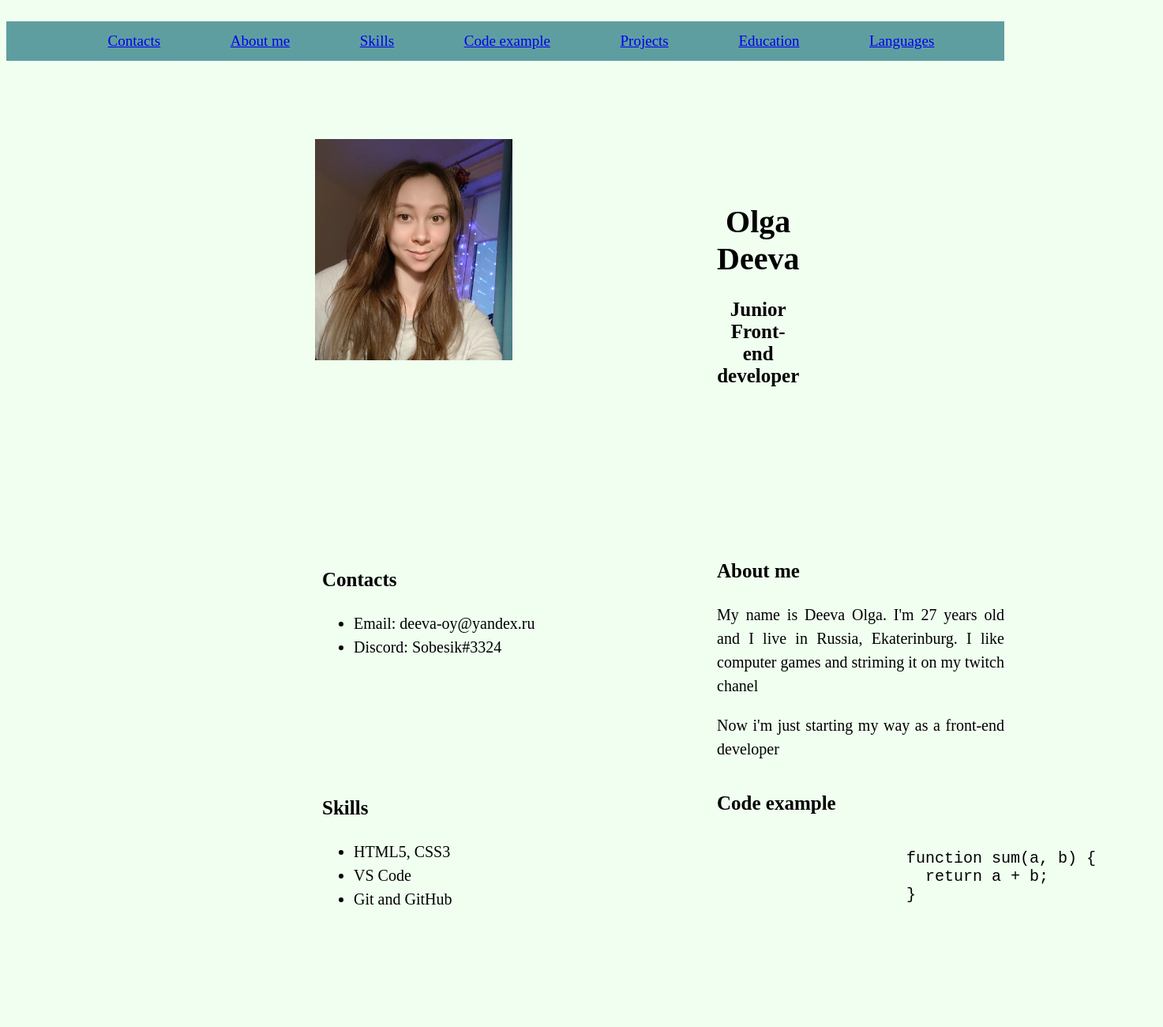
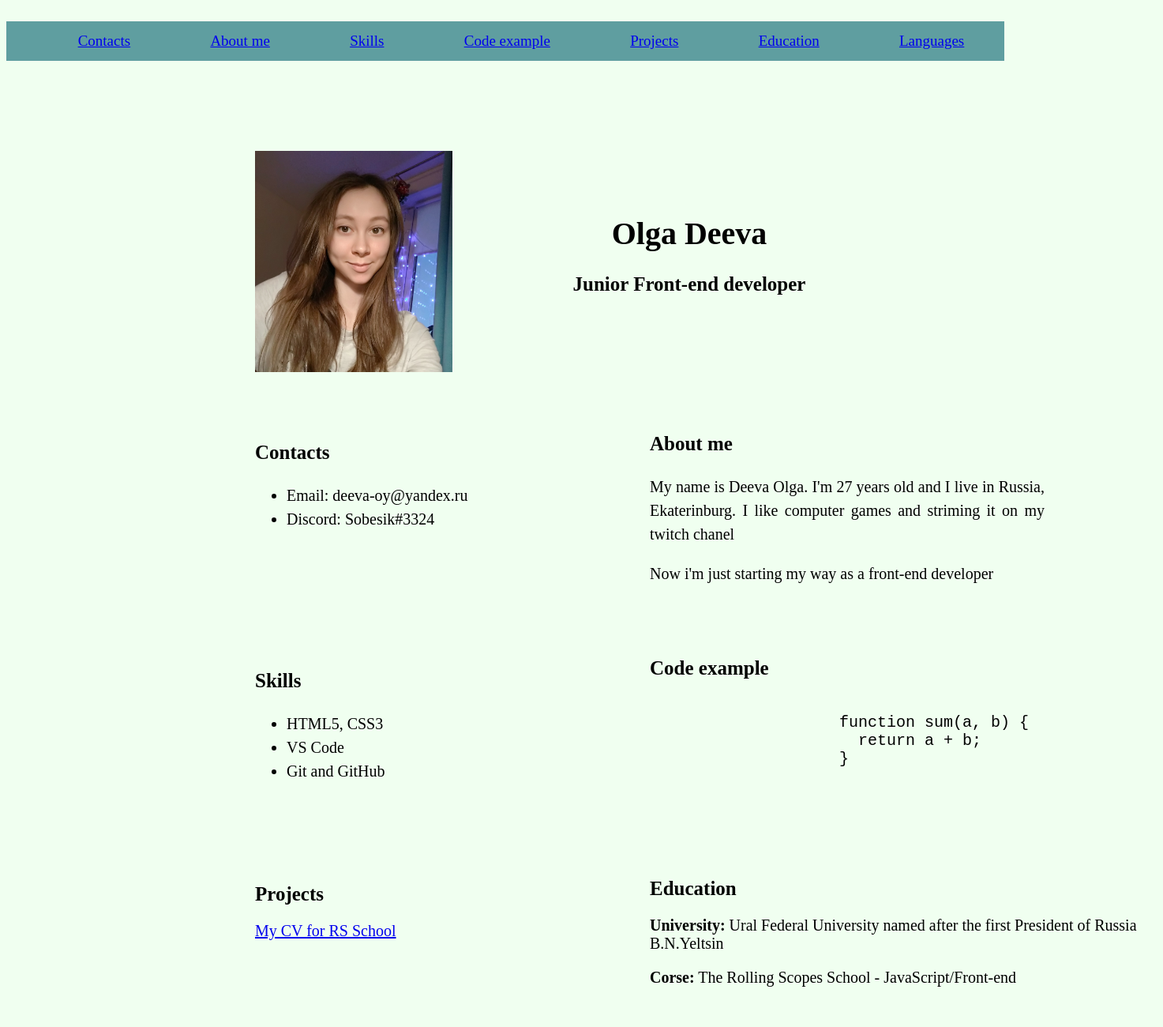
Before and after one commit to SoBesik/rsschool-cv, a plain HTML site: page index.html in a window 1280 px wide. Shown: the top 1300 px of the page at 79% size, 1473 px wide, since content can reach past the window. Drawn offline with Linux system fonts and the light colour scheme.

Commit message:
docs: change index.html and dtyle.css

```diff
--- a/index.html
+++ b/index.html
@@ -92,13 +92,13 @@
     <footer>
         <div class="link-on-github">
         <a href="https://github.com/SoBesik">
-            <img src="/assets/svg/GitHub_logo.png" alt="github logo" width="70" height="70">
+            <img src="/assets/svg/GitHub_logo.png" alt="github_logo" width="70" height="70">
         </a>
         </div>
         <p class="footer-year"><b>2022</b></p>
         <div class="rsschool">
         <a href="https://rs.school/js/">
-            <img src="/assets/svg/rs_school_js.svg" alt="rsschool logo" width="120" height="70">
+            <img src="/assets/svg/rs_school_js.svg" alt="rsschool_logo" width="120" height="70">
         </a>
         </div>
     </footer>
--- a/style.css
+++ b/style.css
@@ -1,6 +1,11 @@
 @font-face {
     font-family: Mukta-ExtraLight;
     src: url(assets/fonts/Mukta-ExtraLight.ttf);
+}
+@media (max-widtch: 768px) {
+    .section {
+        width: 100%;
+    }
 }
 body {
     font-family: 'AbrilFatface-Regular';
@@ -28,7 +33,9 @@ html {
 }
 
 .main-conteiner {
-    display: flex;
+    max-width: 1440px;
+    margin: 0 auto;
+    padding: 15px;
     flex-wrap: wrap;
 }
 .section {
@@ -38,19 +45,20 @@ html {
 #profile {
     text-align: center;
     margin-top: 80px;
-    margin-left: 200px;
+    margin-left: 100px;
 }
 #profile-title {
     text-align: center;
     margin-top: -230px;
-    margin-right: 600px;
+    margin-right: 300px;
     margin-bottom: 180px;
-    margin-left: 900px;
+    margin-left: 700px;
 }
 
 .nav-list {
     display: flex;
-    justify-content: space-evenly;
+    justify-content: space-around;
+    text-decoration: none;
     align-items: center;
     list-style: none;
     font-size: 19px;
@@ -67,7 +75,7 @@ html {
 
 #contacts {
     text-align: left;
-    margin-left: 400px;
+    margin-left: 300px;
     font-size: 20px;
     line-height: 1.5;
 }
@@ -75,8 +83,8 @@ html {
 #about-me {
     text-align: left;
     text-align: justify;
-    margin-top: -170px;
-    margin-left: 900px;
+    margin-top: -150px;
+    margin-left: 800px;
     width: 500px;
     height: 200px;
     font-size: 20px;
@@ -86,22 +94,22 @@ html {
 #skills {
     text-align: left;
     margin-top: 100px;
-    margin-left: 400px;
+    margin-left: 300px;
     font-size: 20px;
     line-height: 1.5;
 }
 
 #code-example {
     text-align: left;
-    margin-top: -190px;
-    margin-left: 900px;
+    margin-top: -180px;
+    margin-left: 800px;
     font-size: 20px;
 }
 
 #projects {
     text-align: left;
     margin-top: 100px;
-    margin-left: 400px;
+    margin-left: 300px;
     font-size: 20px;
     text-decoration: none;
 }
@@ -109,14 +117,14 @@ html {
 #education {
     text-align: left;
     margin-top: -100px;
-    margin-left: 900px;
+    margin-left: 800px;
     font-size: 20px;
 }
 
 #languages {
     text-align: left;
     margin-top: 100px;
-    margin-left: 400px;
+    margin-left: 300px;
     font-size: 20px;
     line-height: 1.5;
 }
@@ -129,9 +137,3 @@ footer {
     background-color:cadetblue;
     margin-top: 50px;
 }
-
-@media (max-widtch: 768px) {
-    .section {
-        width: 100%;
-    }
-}
```
